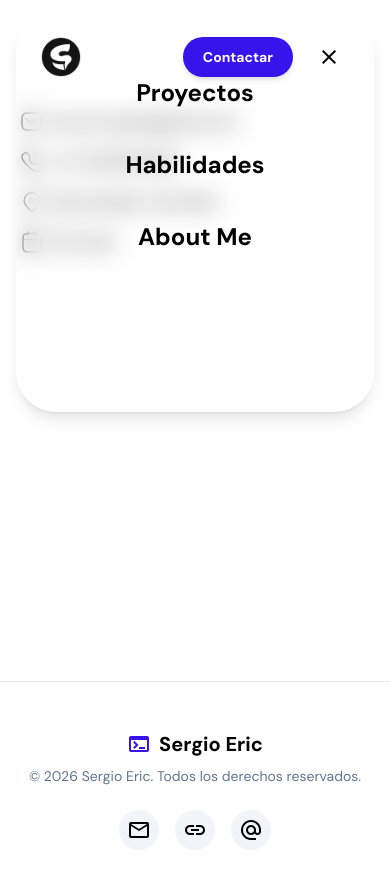
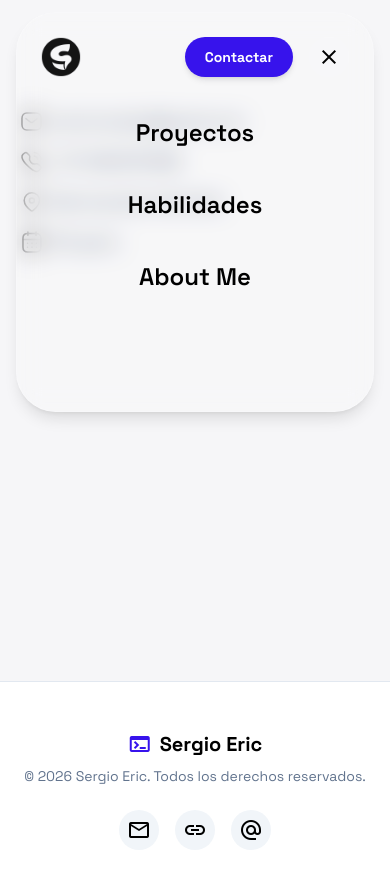
Before and after one commit to SergioEric/personal-website, a Next.js app: page /contact-me in a window 390 px wide. Both pictures are taken after a click on the button "menu". Shown: the top 888 px of the page. Built offline with nearby package versions, Linux system fonts and the light colour scheme.

Commit message:
feat: enhance NavBar mobile menu spacing; update ContactMe and AboutMe page styles for consistency

```diff
--- a/components/navbar/navbar.tsx
+++ b/components/navbar/navbar.tsx
@@ -86,7 +86,7 @@ const NavBar = () => {
         {/* Mobile Menu */}
         <div className="md:hidden">
           {isMenuOpen && (
-            <AnimatedNav style={menuSpring} className="flex flex-col items-center justify-center gap-10 flex-1">
+            <AnimatedNav style={menuSpring} className="flex flex-col items-center justify-center gap-10 flex-1 mt-10">
               <a
                 className="text-2xl font-semibold hover:text-primary transition-colors"
                 href="#work"
--- a/pages/contact-me.tsx
+++ b/pages/contact-me.tsx
@@ -8,9 +8,9 @@ const ContactMePage = () => {
       <Head>
         <title>Contact me</title>
       </Head>
-      <div>
+      <div className="bg-background-light dark:bg-background-dark font-display transition-colors duration-300 flex flex-col">
         <NavBar />
-        <main className='mt-20 pt-7.5 px-5 min-h-[calc(100svh-243px)] max-w-240 mx-auto'>
+        <main className='mt-20 pt-7.5 px-5 min-h-[calc(100svh-243px)] max-w-240 w-full mx-auto text-slate-600 dark:text-slate-400'>
           <div className="grid items-center gap-2 grid-cols-[max-content_1fr] mb-4">
             <svg
               width="24"
@@ -164,10 +164,6 @@ const ContactMePage = () => {
 
       <style jsx>{`
 
-        main h1 {
-          color: #54a4b6;
-          font-size: 1.125rem;
-        }
 
         .item {
           gap: 0.5rem;
--- a/pages/me.tsx
+++ b/pages/me.tsx
@@ -9,7 +9,7 @@ const AboutMePage = () => {
       <Head>
         <title>About me</title>
       </Head>
-      <div className="bg-background-light dark:bg-background-dark font-display text-slate-900 dark:text-white transition-colors duration-300 min-h-screen flex flex-col">
+      <div className="bg-background-light dark:bg-background-dark font-display text-slate-900 dark:text-white transition-colors duration-300 flex flex-col">
         <NavBar />
         <main className='max-w-210 mx-auto my-20 pt-7.5 px-5 min-h-[calc(100svh-243px)] text-slate-600 dark:text-slate-400 text-sm'>
           {AboutMe_CV.map((me, index) => (
```
